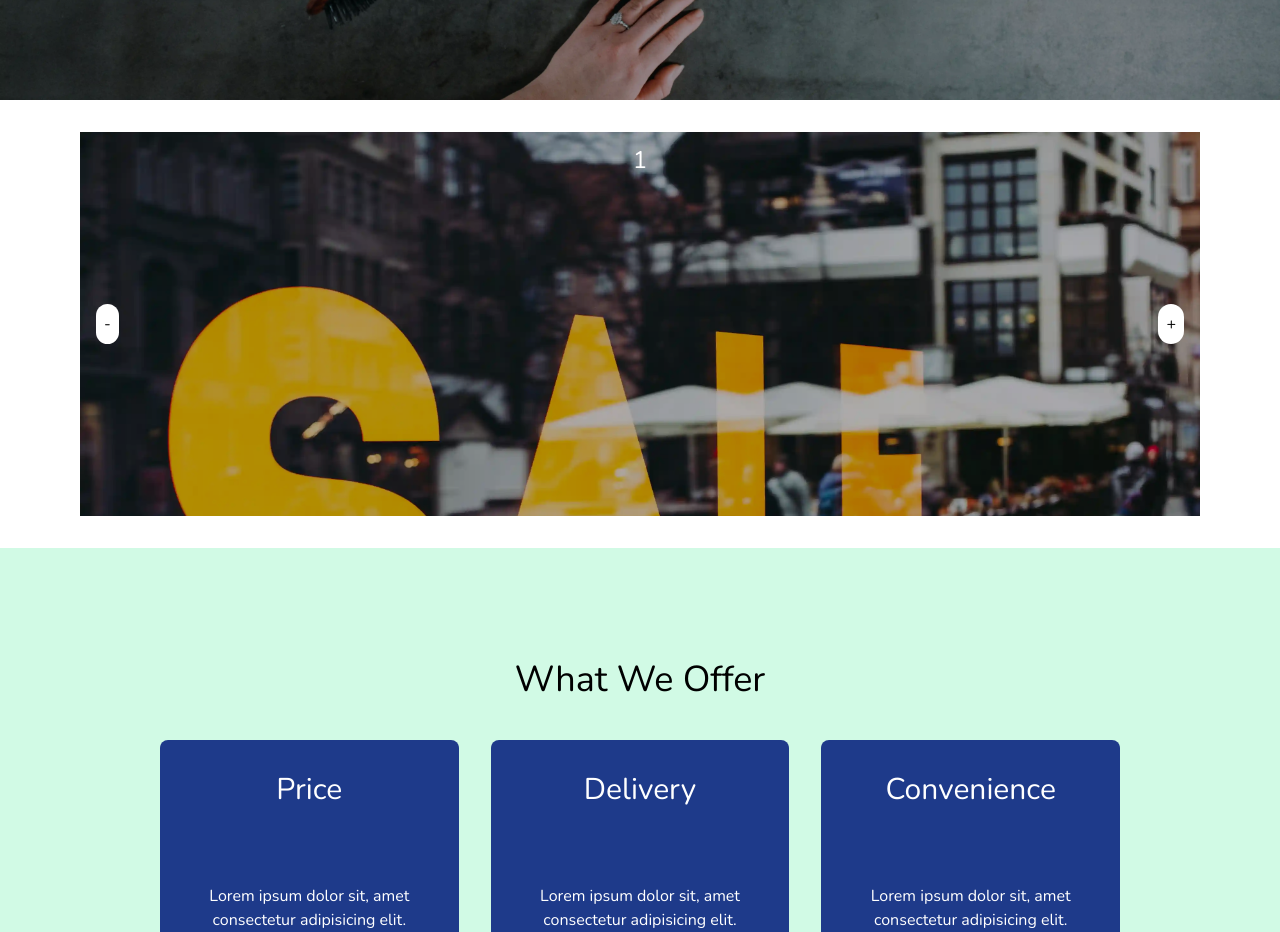
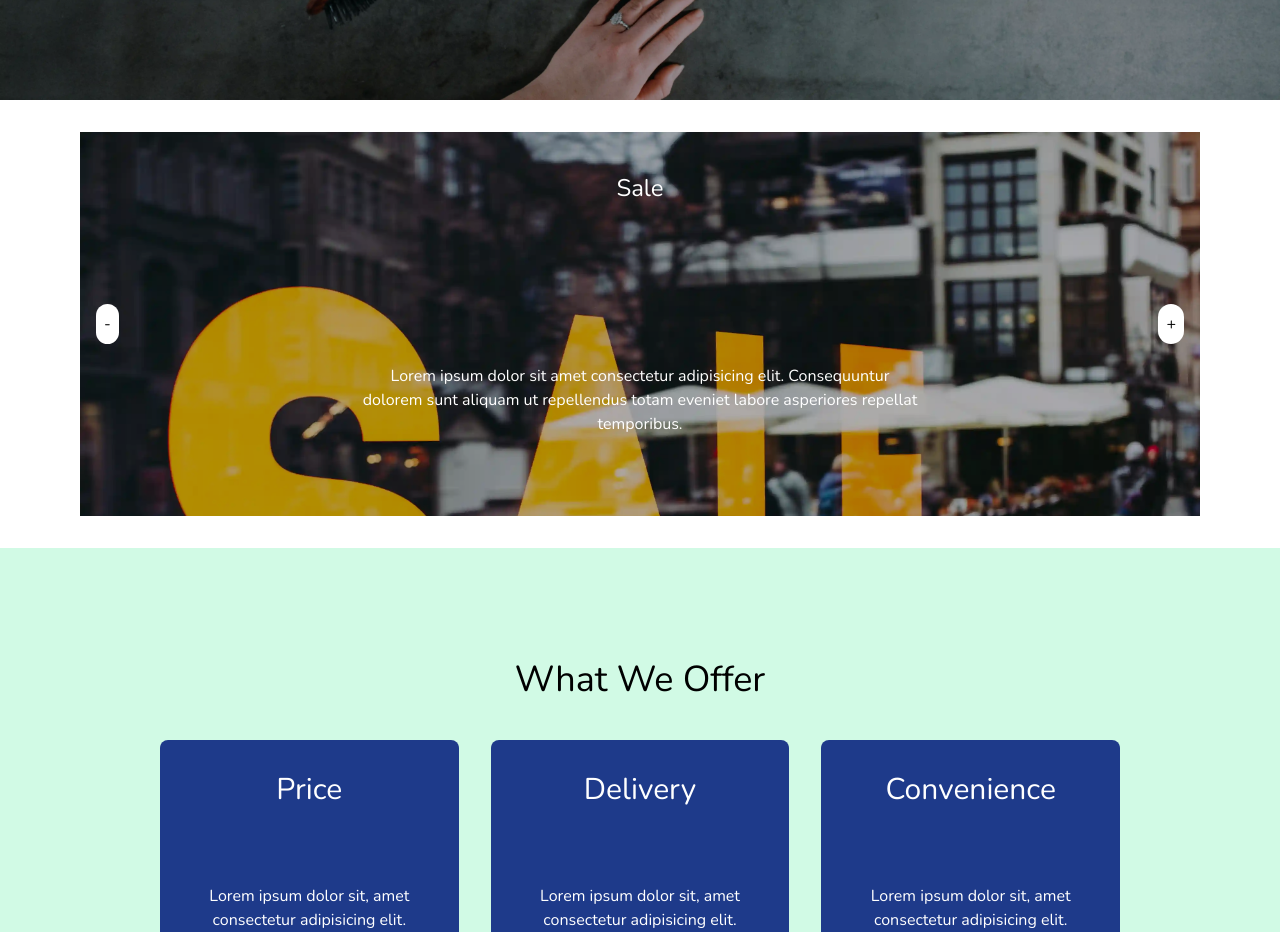
Before and after one commit to xray79/shop, a React (Vite) app in the folder frontend/: page / in a window 1280 px wide. Shown: the part 780-1712 px from the top of the page. Built offline with nearby package versions, Linux system fonts and the light colour scheme.

Commit message:
add animated carousel

```diff
--- a/frontend/package.json
+++ b/frontend/package.json
@@ -12,7 +12,8 @@
     "framer-motion": "^10.0.1",
     "react": "^18.2.0",
     "react-dom": "^18.2.0",
-    "react-router-dom": "^6.8.1"
+    "react-router-dom": "^6.8.1",
+    "react-use-measure": "^2.1.1"
   },
   "devDependencies": {
     "@types/react": "^18.0.27",
--- a/frontend/src/components/Carousel/Carousel.component.jsx
+++ b/frontend/src/components/Carousel/Carousel.component.jsx
@@ -1,34 +1,60 @@
 import { useState } from "react";
 import { motion, AnimatePresence } from "framer-motion";
+import useMeasure from "react-use-measure";
 
 const Carousel = () => {
   const [position, setPosition] = useState(0);
-  const [prev, setPrev] = useState(position);
+  const [tuple, setTuple] = useState([null, position]);
+  const [ref, { width }] = useMeasure();
 
-  let direction = position > prev ? "increasing" : "decreasing";
+  if (tuple[1] !== position) {
+    setTuple([tuple[1], position]);
+  }
 
-  console.log({ direction });
+  let prev = tuple[0];
+  let direction = position > prev ? 1 : -1;
+  // console.log(tuple);
+  // console.log(direction);
 
   const carouselSlides = [
-    { url: "./sale.webp", title: "Sale", title: "1" },
-    { url: "./phone.webp", title: "Phone", title: "2" },
-    { url: "./tablet.webp", title: "Tablet", title: "3" },
+    {
+      url: "./sale.webp",
+      title: "Sale",
+      text: "Lorem ipsum dolor sit amet consectetur adipisicing elit. Consequuntur dolorem sunt aliquam ut repellendus totam eveniet labore asperiores repellat temporibus.",
+    },
+    {
+      url: "./phone.webp",
+      title: "Phone",
+      text: "Lorem ipsum dolor sit amet consectetur adipisicing elit. Consequuntur dolorem sunt aliquam ut repellendus totam eveniet labore asperiores repellat temporibus.",
+    },
+    {
+      url: "./tablet.webp",
+      title: "Tablet",
+      text: "Lorem ipsum dolor sit amet consectetur adipisicing elit. Consequuntur dolorem sunt aliquam ut repellendus totam eveniet labore asperiores repellat temporibus.",
+    },
   ];
 
   const handleIncrement = () => {
-    setPosition(p => p + 1);
-    setPrev(position);
+    setPosition(position + 1);
     if (position > 1) setPosition(0);
   };
 
   const handleDecrement = () => {
-    setPosition(position => position - 1);
-    setPrev(position);
+    setPosition(position - 1);
     if (position < 1) setPosition(2);
   };
 
+  let variant = {
+    enter: ({ direction, width }) => ({ x: direction * width }),
+    center: { x: 0 },
+    exit: ({ direction, width }) => ({ x: direction * width }),
+  };
+
   return (
-    <div className="carouselContainer bg-red-500 relative w-full overflow-hidden h-96">
+    <div
+      className="carouselContainer bg-red-500 relative w-full overflow-hidden h-96"
+      ref={ref}
+    >
       <div className="buttonsContainer">
         <button
           className="absolute z-10 top-1/2 -translate-y-1/2 left-4 rounded-full p-2 bg-white"
@@ -45,12 +71,14 @@ const Carousel = () => {
         </button>
       </div>
 
-      <AnimatePresence>
+      <AnimatePresence custom={{ direction, width }}>
         <motion.div
           key={position}
-          initial={{ x: 600 }}
-          animate={{ x: 0 }}
-          exit={{ x: -600 }}
+          variants={variant}
+          initial="enter"
+          animate="center"
+          exit="exit"
+          custom={{ direction, width }}
           transition={{ duration: 0.3 }}
           className="slidesContainer absolute w-full h-full top-0 left-0"
         >
@@ -59,10 +87,13 @@ const Carousel = () => {
             src={carouselSlides[position].url}
             alt="sale"
           />
-          <div className="slidesText absolute top-0 h-full w-full bg-black/30 text-8xl text-white">
-            <h2 className="text-center text-2xl mt-3">
+          <div className="slidesText absolute top-0 h-full w-full bg-black/30 text-8xl text-white flex flex-col items-center justify-between pt-10 pb-20">
+            <h2 className="text-center text-2xl">
               {carouselSlides[position].title}
             </h2>
+            <p className="text-center w-1/2 mx-auto text-base">
+              {carouselSlides[position].text}
+            </p>
           </div>
         </motion.div>
       </AnimatePresence>
```
Also changed, not shown: 1 other file (tests, documents, lock files or other folders).
